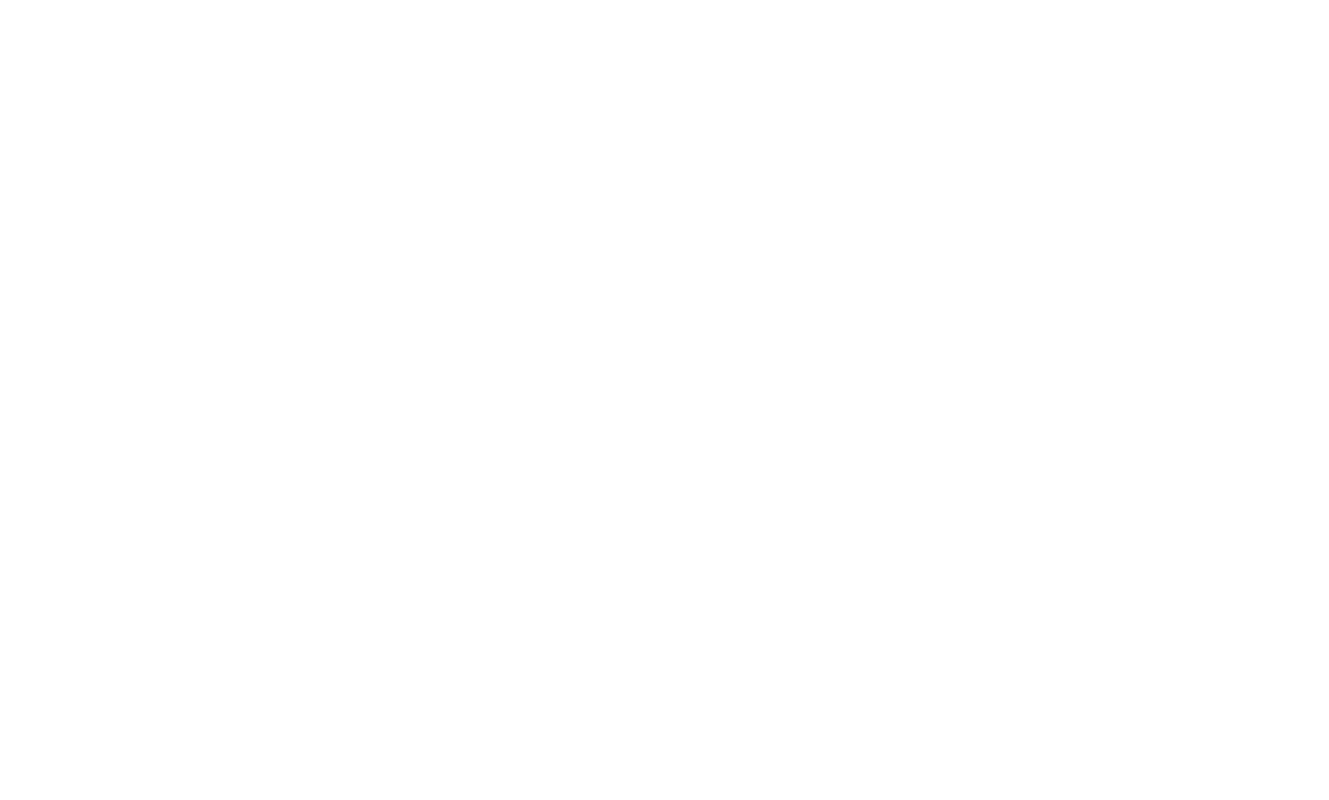
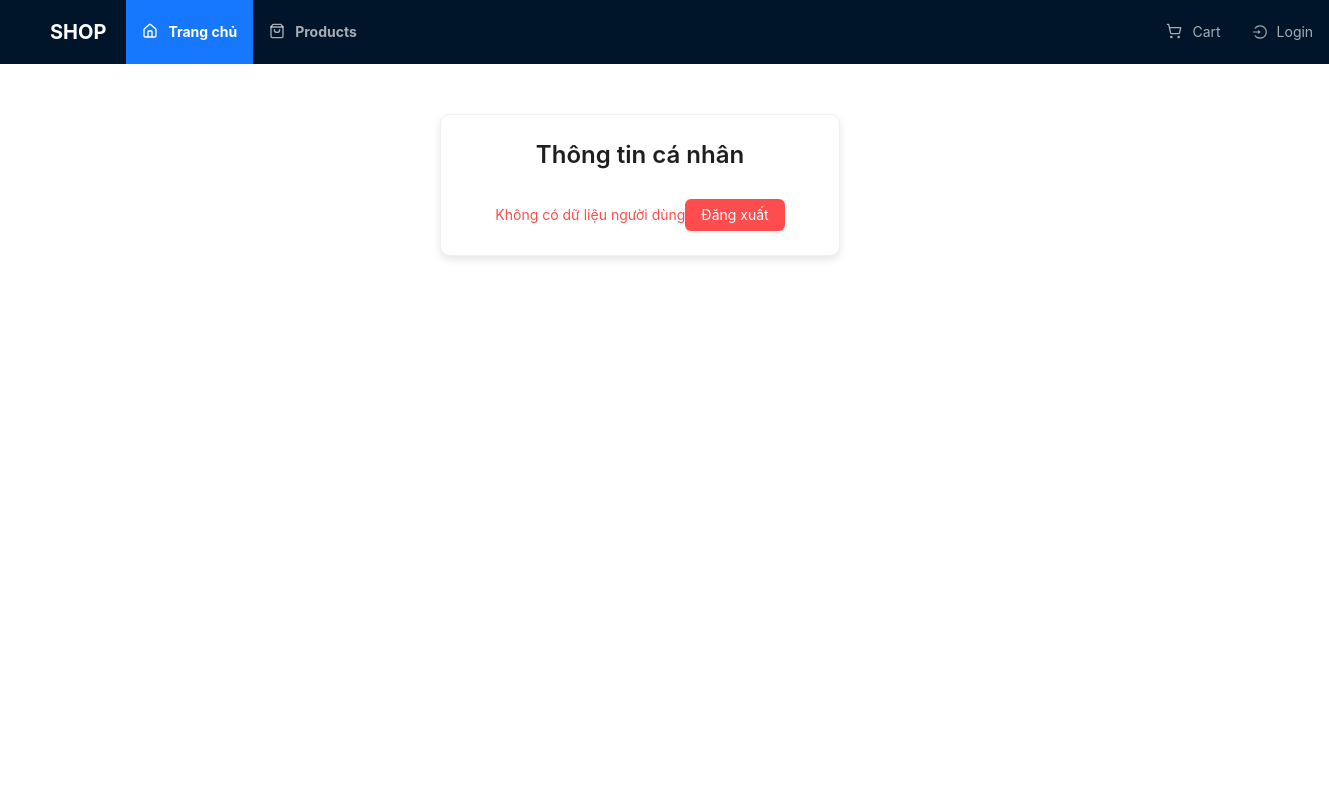
Before and after one commit to chinhnx/asm-fe2, a React (Vite) app: page /profile in a window 1280 px wide. Before the commit this address had no page. Shown: the top 800 px of the page, 1329 px wide, since content can reach past the window. Built offline with nearby package versions, Linux system fonts and the light colour scheme.

Commit message:
update profile và layout ,dky

```diff
--- a/src/App.tsx
+++ b/src/App.tsx
@@ -17,6 +17,7 @@ import Login from "./pages/admin/auth/Login";
 import UserList from "./pages/admin/user/UserList";
 import UserEdit from "./pages/admin/user/UserEdit";
 import { Navigate } from "react-router-dom";
+import Profile from "./pages/client/Profile";
 
 function App() {
   const token = localStorage.getItem("token");
@@ -40,6 +41,7 @@ function App() {
         { path: "cart", element: <Cart /> },
         { path: "login", element: <Login /> },
         { path: "register", element: <Register /> },
+        { path : "profile", element:<Profile/>}
       ],
     },
     {
--- a/src/Layout/ClientLayout.tsx
+++ b/src/Layout/ClientLayout.tsx
@@ -1,14 +1,30 @@
-import { Layout, Menu, MenuProps, theme } from 'antd'
-import { Content, Footer, Header } from 'antd/es/layout/layout'
-import React, { useState } from 'react'
-import { Link, Outlet, useNavigate } from 'react-router-dom'
-import "antd/dist/reset.css";
-import Sider from 'antd/es/layout/Sider';
-import { AppstoreOutlined, HomeOutlined, LoginOutlined, MailOutlined, SettingOutlined } from '@ant-design/icons'
-import { BadgeInfo, Home, LogInIcon, ShoppingBag, ShoppingCart } from 'lucide-react';
-
+import { Layout, Menu, MenuProps, theme } from 'antd';
+import { Content, Footer, Header } from 'antd/es/layout/layout';
+import React, { useEffect, useState } from 'react';
+import { Link, Outlet, useNavigate } from 'react-router-dom';
+import { Home, ShoppingBag, ShoppingCart, UserCircle } from 'lucide-react';
+import { LoginOutlined } from '@ant-design/icons';
 
 type MenuItem = Required<MenuProps>['items'][number];
+
+function Client() {
+  const navigate = useNavigate();
+  const [isLoggedIn, setIsLoggedIn] = useState(false);
+
+  useEffect(() => {
+    // Check localStorage for user data on component mount
+    const token = localStorage.getItem('token');
+    setIsLoggedIn(!!token);
+
+    // Add event listener for storage changes
+    const handleStorageChange = () => {
+      const userData = localStorage.getItem('token');
+      setIsLoggedIn(!!userData);
+    };
+
+    window.addEventListener('storage', handleStorageChange);
+    return () => window.removeEventListener('storage', handleStorageChange);
+  }, []);
 
   const items: MenuItem[] = [
     {
@@ -21,30 +37,22 @@ const items: MenuItem[] = [
       icon: <ShoppingBag size={16} />,
       label: <Link to="/products">Products</Link>,
     },
+  ];
 
-  // {
-  //   key: 'category',
-  //   icon: <ShoppingCart size={16} />,
-  //   label: <Link to="/category">Category</Link>,
-  // },
-
-];
   const items2: MenuItem[] = [
-
     {
       key: 'cart',
       icon: <ShoppingCart size={16} />,
       label: <Link to="/cart">Cart</Link>,
     },
     {
-    key: 'Login',
-    icon: <LoginOutlined size={16} />,
-    label: <Link to="/login">Login</Link>,
+      key: isLoggedIn ? 'profile' : 'login',
+      icon: isLoggedIn ? <UserCircle size={16} /> : <LoginOutlined />,
+      label: <Link to={isLoggedIn ? "/profile" : "/login"}>
+        {isLoggedIn ? 'Profile' : 'Login'}
+      </Link>,
     },
   ];
-
-function Client() {
-  const navigate = useNavigate();
 
   const {
     token: { colorBgContainer },
@@ -58,8 +66,28 @@ function Client() {
     <div>
       <Layout>
         {/* header */}
-        <Header style={{ position: 'sticky', top: 0, zIndex: 1000, width: '100%', display: 'flex', alignItems: 'center', justifyContent: 'space-between' }}>
-          <div className="demo-logo" style={{ color: 'white', marginRight: '24px', fontSize: '20px', fontWeight: 'bold', display: 'flex', gap: 20 }}>
+        <Header
+          style={{
+            position: 'sticky',
+            top: 0,
+            zIndex: 1000,
+            width: '100%',
+            display: 'flex',
+            alignItems: 'center',
+            justifyContent: 'space-between'
+          }}
+        >
+          <div
+            className="demo-logo"
+            style={{
+              color: 'white',
+              marginRight: '24px',
+              fontSize: '20px',
+              fontWeight: 'bold',
+              display: 'flex',
+              gap: 20
+            }}
+          >
             <div>SHOP</div>
             <Menu
               theme="dark"
@@ -74,7 +102,6 @@ function Client() {
             <Menu
               theme="dark"
               mode="horizontal"
-            // defaultSelectedKeys={['/']}
               items={items2}
               onClick={handleMenuClick}
               style={{ flex: 1, minWidth: 0 }}
@@ -83,23 +110,29 @@ function Client() {
         </Header>
 
         {/* content */}
-        <Content style={{ minHeight: '100vh', width: '100%', background: colorBgContainer }}>
+        <Content
+          style={{
+            minHeight: '100vh',
+            width: '100%',
+            background: colorBgContainer
+          }}
+        >
           <Outlet />
-
         </Content>
 
         {/* footer */}
-        <Footer style={{
+        <Footer
+          style={{
             textAlign: 'center',
             color: '#fff',
             backgroundColor: '#12e508',
-        }}>
+          }}
+        >
           Shop ©{new Date().getFullYear()} Created by Your Company
         </Footer>
-
       </Layout>
     </div>
-  )
+  );
 }
 
-export default Client
+export default Client;
--- a/src/pages/admin/auth/Login.tsx
+++ b/src/pages/admin/auth/Login.tsx
@@ -1,13 +1,14 @@
-import { Button, Col, Form, Input, message, notification, Row } from "antd";
+import { Button, Col, Form, Input, message, notification, Row, Typography } from "antd";
 import axios, { AxiosError } from "axios";
 import { jwtDecode } from "jwt-decode";
 import { useEffect } from "react";
-import { useNavigate } from "react-router-dom";
+import { Link, useNavigate } from "react-router-dom";
+
+const { Text } = Typography;
 
 function Login() {
   const [form] = Form.useForm();
-
-  const nav = useNavigate()
+  const nav = useNavigate();
 
   useEffect(() => {
     const token = localStorage.getItem("token");
@@ -23,56 +24,61 @@ function Login() {
       const { accessToken, user } = data;
       const decodedToken: any = jwtDecode(accessToken);
       console.log(decodedToken);
-      if(user.status === "banned"){
+
+      if (user.status === "banned") {
         notification.error({
           message: "Login Failed",
-                description: "Tai khoan cua ban da bi khoa.",
-                duration: 5
+          description: "Tài khoản của bạn đã bị khóa.",
+          duration: 5,
         });
         return;
       }
+
+      const userData = {
+        name: user.name,
+        email: user.email,
+        phone: user.phone,
+      };
       localStorage.setItem("token", accessToken);
       localStorage.setItem("role", user.role);
-      notification.success({ message: "Login ok" });
-      if(user.role === "user"){
-        nav("/")
-      }else{
-        nav("/admin")
+      localStorage.setItem("user", JSON.stringify(userData));
+
+      notification.success({ message: "Đăng nhập thành công!" });
+
+      if (user.role === "user") {
+        nav("/");
+        window.location.reload();
+      } else {
+        nav("/admin");
       }
     } catch (error) {
-
       message.error("Login failed: " + (error as AxiosError).message);
     }
+  };
 
-
-
-
-  };
   return (
-    <Row justify="center"  style={{ height: "100vh", marginTop:"50px" }}>
+    <Row justify="center" style={{ height: "100vh", marginTop: "50px" }}>
       <Col span={8}>
         <h1 style={{ textAlign: "center", color: "blue", fontSize: "24px", fontWeight: "bold" }}>
           Đăng nhập
         </h1>
         <Form form={form} onFinish={handleSubmit} layout="vertical">
-        <Form.Item
-          name="email"
-          label="Email"
-          rules={[{ required: true, type: "email" }]}
-        >
+          <Form.Item name="email" label="Email" rules={[{ required: true, type: "email" }]}>
             <Input type="email" />
           </Form.Item>
-        <Form.Item
-          name="password"
-          label="Password"
-          rules={[{ required: true, min: 6 }]}
-        >
+          <Form.Item name="password" label="Mật khẩu" rules={[{ required: true, min: 6 }]}>
             <Input.Password />
           </Form.Item>
           <Button type="primary" htmlType="submit" block>
-          Submit
+            Đăng nhập
           </Button>
         </Form>
+
+        {/* Thêm liên kết đăng ký */}
+        <div style={{ textAlign: "center", marginTop: "16px" }}>
+          <Text>Chưa có tài khoản? </Text>
+          <Link to="/register">Đăng ký ngay</Link>
+        </div>
       </Col>
     </Row>
   );
--- a/src/pages/admin/auth/Register.tsx
+++ b/src/pages/admin/auth/Register.tsx
@@ -38,6 +38,15 @@ function Register() {
           Đăng ký
         </h1>
         <Form form={form} onFinish={handleSubmit} layout="vertical">
+        <Form.Item
+            name="name"
+            label="Tên"
+            rules={[
+              { required: true, message:"vui lòng nhập tên"},
+            ]}
+          >
+            <Input type="text" />
+          </Form.Item>
           <Form.Item
             name="email"
             label="Email"
--- a/src/pages/admin/user/UserList.tsx
+++ b/src/pages/admin/user/UserList.tsx
@@ -42,8 +42,7 @@ function UserList() {
     });
 
     const handleLogout = () => {
-        localStorage.removeItem("token");
-        localStorage.removeItem("role");
+        localStorage.clear();
         nav("/login");
     };
     const confirmLogout = ()=>{
--- /dev/null
+++ b/src/pages/client/Profile.tsx
@@ -0,0 +1,62 @@
+import  { useEffect, useState } from "react";
+import { Button, Card, Modal, Typography } from "antd";
+import { useNavigate } from "react-router-dom";
+
+const { Title, Text } = Typography;
+
+const Profile = () => {
+  const navigate = useNavigate();
+  const [user, setUser] = useState<{ name: string; email: string; phone: string } | null>(null);
+
+  useEffect(() => {
+    // Lấy dữ liệu user từ localStorage
+    const userData = localStorage.getItem("user");
+    if (userData) {
+      setUser(JSON.parse(userData)); // Chuyển JSON thành Object
+    }
+  }, []);
+
+  const handleLogout = () => {
+    localStorage.clear();
+    navigate("/login");
+    window.location.reload();
+  };
+
+  const confirmLogout = () => {
+    Modal.confirm({
+      title: "Xác nhận đăng xuất",
+      content: "Bạn có chắc chắn muốn đăng xuất?",
+      okText: "Có",
+      okType: "danger",
+      cancelText: "Hủy",
+      onOk: handleLogout,
+    });
+  };
+
+  return (
+    <div style={{ display: "flex", justifyContent: "center", marginTop: "50px" }}>
+      <Card
+        style={{ width: 400, textAlign: "center", borderRadius: "10px", boxShadow: "0 4px 8px rgba(0,0,0,0.1)" }}
+      >
+        <Title level={3}>Thông tin cá nhân</Title>
+        {user ? (
+          <>
+            <Text strong>Họ và tên:</Text> <Text>{user.name}</Text>
+            <br />
+            <Text strong>Email:</Text> <Text>{user.email}</Text>
+            <br />
+            <Text strong>Số điện thoại:</Text> <Text>{user.phone}</Text>
+            <br />
+          </>
+        ) : (
+          <Text type="danger">Không có dữ liệu người dùng</Text>
+        )}
+        <Button type="primary" danger onClick={confirmLogout} style={{ marginTop: 16 }}>
+          Đăng xuất
+        </Button>
+      </Card>
+    </div>
+  );
+};
+
+export default Profile;
```
Lines whose indentation alone changed are shown as unchanged.
